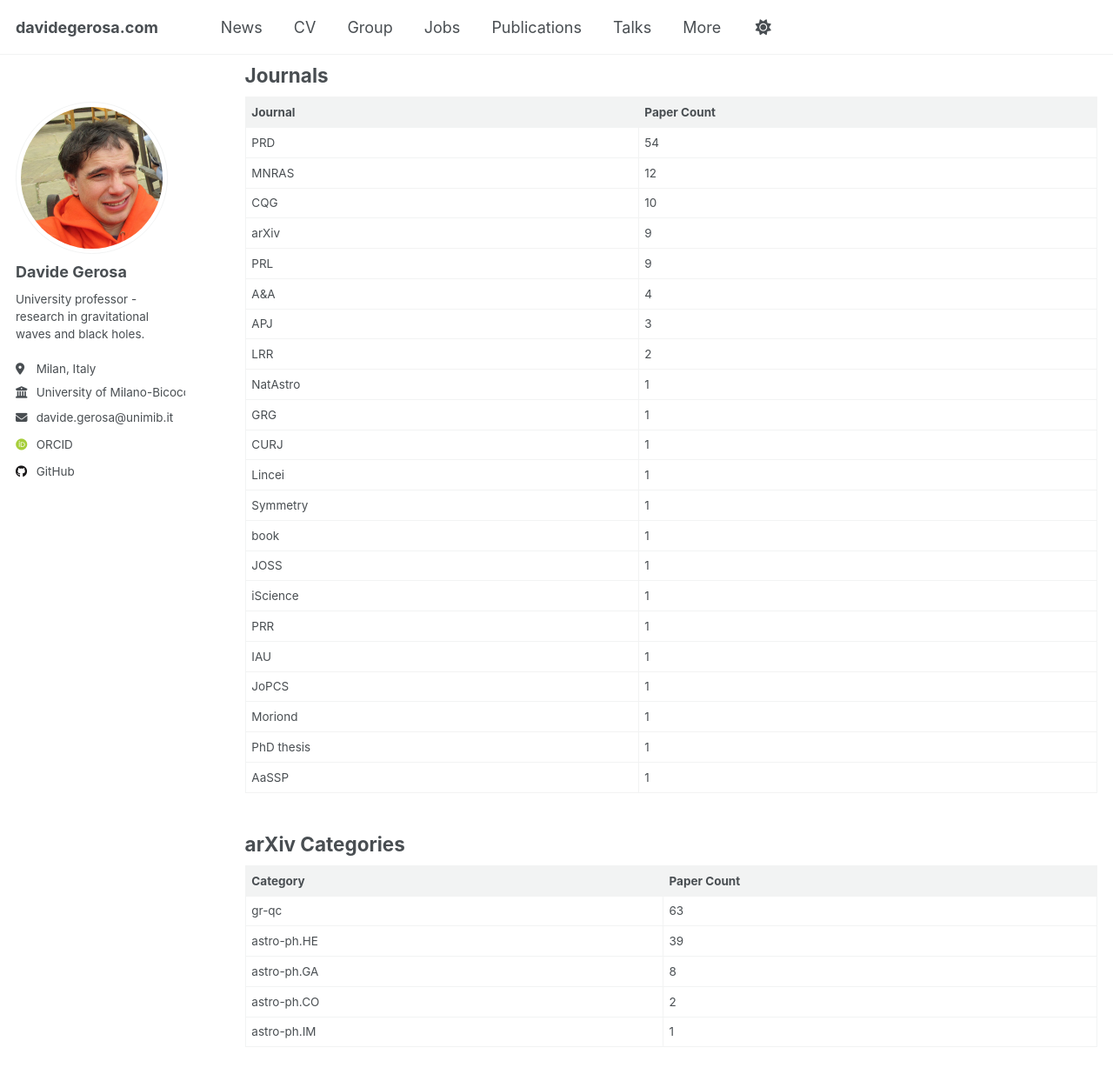
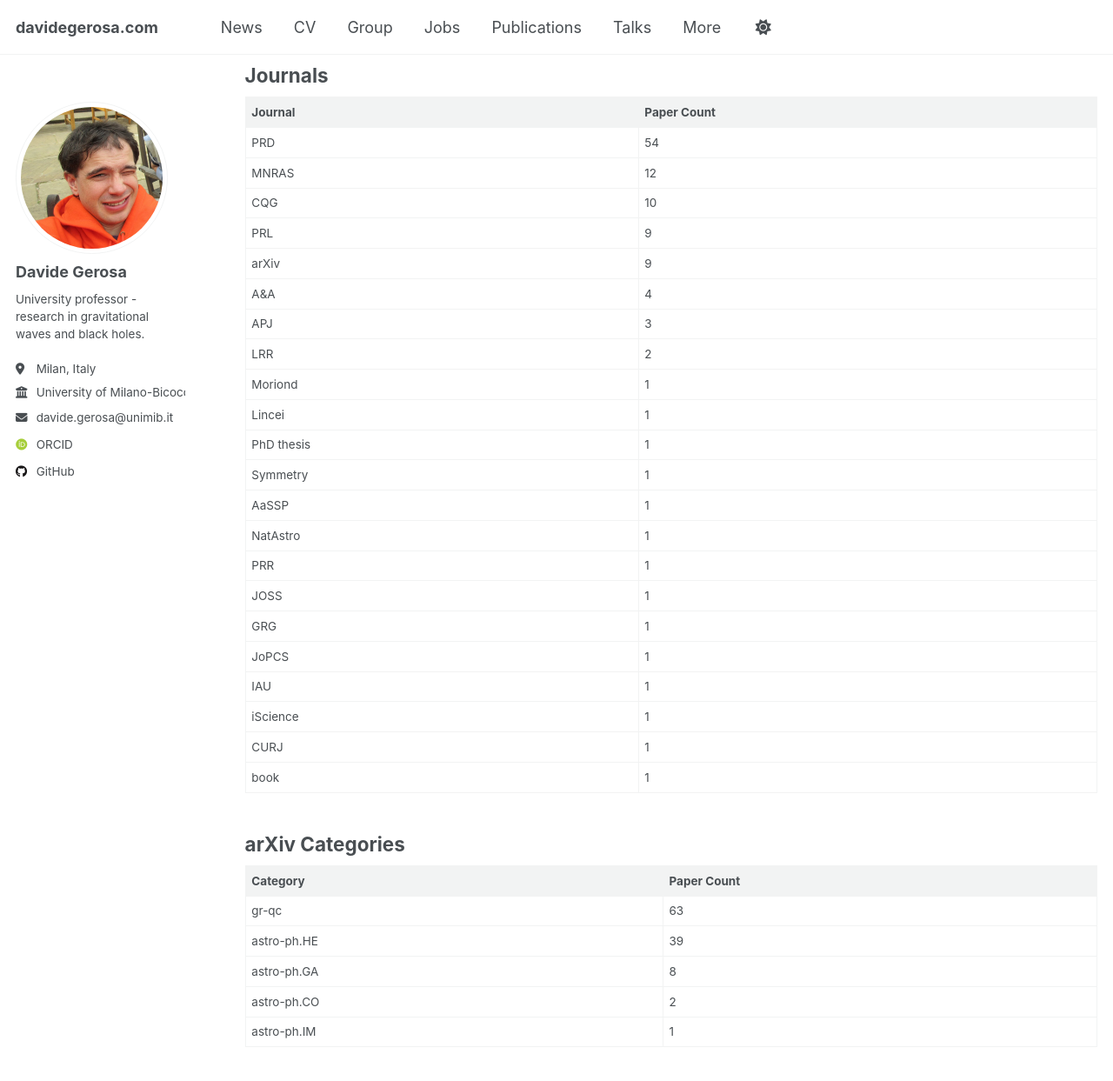
Before and after one commit to dgerosa/website, a Jekyll site: the page built from _pages/citations.md, in a window 1280 px wide and 1400 px high, scrolled down 5827 px. Shown: the top 1243 px of the window at 87% size. Built offline with Jekyll 4.4.1, drawn with Linux system fonts in a browser that asks for light colours; some web fonts are replaced.

Commit message:
updated from dgerosa/cv

```diff
--- a/_pages/_citations.md
+++ b/_pages/_citations.md
@@ -152,25 +152,25 @@
 | PRD | 54 |
 | MNRAS | 12 |
 | CQG | 10 |
+| PRL | 9 |
 | arXiv | 9 |
-| PRL | 9 |
 | A&A | 4 |
 | APJ | 3 |
 | LRR | 2 |
+| Moriond | 1 |
+| Lincei | 1 |
+| PhD thesis | 1 |
+| Symmetry | 1 |
+| AaSSP | 1 |
 | NatAstro | 1 |
+| PRR | 1 |
+| JOSS | 1 |
 | GRG | 1 |
+| JoPCS | 1 |
+| IAU | 1 |
+| iScience | 1 |
 | CURJ | 1 |
-| Lincei | 1 |
-| Symmetry | 1 |
 | book | 1 |
-| JOSS | 1 |
-| iScience | 1 |
-| PRR | 1 |
-| IAU | 1 |
-| JoPCS | 1 |
-| Moriond | 1 |
-| PhD thesis | 1 |
-| AaSSP | 1 |
 
 ## arXiv Categories
 
```
Also changed, not shown: _pages/_publications.md (+6 -6 lines).
